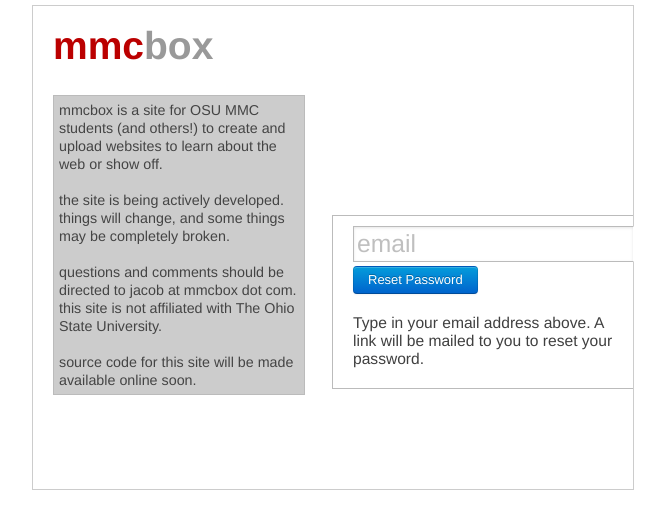
After one commit to jpeddicord/mmcbox, a Flask app: page /account/forgotpass in a window 1280 px wide. The commit adds this page. Shown: the top 529 px of the page, without its empty margins (307-972 px from the left). Run offline with Flask 2, Linux system fonts and the light colour scheme; parts of the project's set-up code (start-up, migrations or seed data) failed here and were passed over; some libraries are stand-ins or nearby versions.

Commit message:
Lots of usability improvements.
A forgot password view, extra checks on domain, and other tweaks.

```diff
--- a/mmc/forms.py
+++ b/mmc/forms.py
@@ -3,7 +3,8 @@
 
 class SiteForm(Form):
     # TODO: validate to ensure it doesn't exist.
-    domain = TextField("Domain", [Required(), Regexp("^[a-zA-Z0-9\-\.]+$", message="Not a valid domain name.")])
+    domain = TextField("Domain", [Required(), Regexp("^[a-zA-Z0-9\-]+\.mmcbox\.com$", message="Not a valid domain name. Make sure it ends in .mmcbox.com")])
+
 
 class ChangePasswordForm(Form):
     password = PasswordField("New Password", [Required(), Length(min=6), EqualTo('confirm')])
--- a/mmc/static/style.css
+++ b/mmc/static/style.css
@@ -24,7 +24,7 @@
 
 header > a:link, header > a:visited {
 	float: right;
-	margin: 0 0 0 8px;
+	margin: 0 0 0 20px;
 	text-decoration: none;
 	color: #444;
 	font-weight: bold;
--- /dev/null
+++ b/mmc/templates/forgot_password.html
@@ -0,0 +1,9 @@
+{% extends 'login.html' %}
+
+{% block form %}
+<form action="" method="post">
+	<input type="text" name="email" placeholder="email" />
+	<input type="submit" value="Reset Password" class="btn primary" />
+	<p>Type in your email address above. A link will be mailed to you to reset your password.</p>
+</form>
+{% endblock %}
--- a/mmc/templates/layout.html
+++ b/mmc/templates/layout.html
@@ -17,7 +17,8 @@
 		{% block header %}
 		<header class="container">
 		<a href="{{ url_for('logout') }}">logout</a>
-		<a href="{{ url_for('change_password') }}">change password</a>
+		<a href="{{ url_for('change_password') }}">{{ current_user.email }} (change password)</a>
+		<a href="//{{ domain }}">{{ domain }}</a>
 		<h1><a href="{{ url_for('index') }}">mmc<span>box</span></a></h1>
 		{% block headercontent %}{% endblock %}
 		</header>
--- a/mmc/templates/login.html
+++ b/mmc/templates/login.html
@@ -30,13 +30,16 @@
 		source code for this site will be made available online soon.
 	</p>
 
+	{% block form %}
 	<form action="" method="post">
 		<input type="text" name="email" placeholder="email" />
 		<input type="password" name="password" placeholder="password" />
 		<input type="submit" value="Sign In" class="btn primary" />
 
-		<p>Forgot your password, or need an account? Contact jacob at peddicord dot net.</p>
+		<p><a href="{{ url_for('forgot_password') }}">Forgot your password?</a></p>
+		<p>Need an account? Contact accounts at mmcbox dot com.</p>
 	</form>
+	{% endblock %}
 
 </div>
 {% endblock %}
--- a/mmc/templates/new_site.html
+++ b/mmc/templates/new_site.html
@@ -2,10 +2,11 @@
 {% from "_forms.html" import render_field %}
 
 {% block content %}
-<p>Pick a domain to use. Use something.mmcbox.com for free, or a custom domain if pre-arranged.</p>
+<p>Pick a domain to use. Make sure it ends in ".mmcbox.com". For example, you could use myname.mmcbox.com where "myname" is your name. This will be what people type in their address bar to get to your website.</p>
+<p>If you'd like to use a full domain name, please contact accounts@mmcbox.com.</p>
 <form action="" method="post">
 	{{ form.csrf }}
 	{{ render_field(form.domain) }}
-	<input type="submit" value="Create" />
+	<input type="submit" value="Create" class="btn primary" />
 </form>
 {% endblock %}
--- a/mmc/views.py
+++ b/mmc/views.py
@@ -63,6 +63,27 @@
 
     return dict(form=form)
 
+@app.route('/account/forgotpass', methods=['GET', 'POST'])
+@templated()
+def forgot_password():
+    if request.method == 'POST':
+        user = User.query.filter_by(email=request.form['email']).first()
+        # not found
+        if not user:
+            flash("Account not found. Contact accounts@mmcbox.com for help.")
+            return redirect(url_for('forgot_password'))
+        # generate a new activation
+        user.activation = User.generate_random_string(16)
+        user.password = None
+        # save and email
+        db.session.add(user)
+        db.session.commit()
+        user.mail_forgot_password()
+        # notify and redirect
+        flash("Please check your email for further instructions.")
+        return redirect(url_for('login'))
+    return None
+
 
 @app.route('/account/activate/<code>')
 @templated()
@@ -95,7 +116,7 @@
         # add a website
         w = Website()
         w.user = current_user
-        w.domain = form.domain.data
+        w.domain = form.domain.data.lower()
         db.session.add(w)
         db.session.commit()
         return redirect(w.url())
@@ -141,7 +162,7 @@
     # check magic
     mime = magic.from_file(fname)
     if 'text' not in mime and size > 16:
-        flash("This doesn't appear to be a text file, so we can't edit it here.")
+        flash("This doesn't appear to be a text file, so we can't edit it here. If you want to replace it, just upload it again.")
         return redirect(browse)
 
     with open(fname) as f:
```
Also changed, not shown: mmc/models.py (+20 -0 lines), mmc/templates/browse_files.html (+7 -5 lines).
